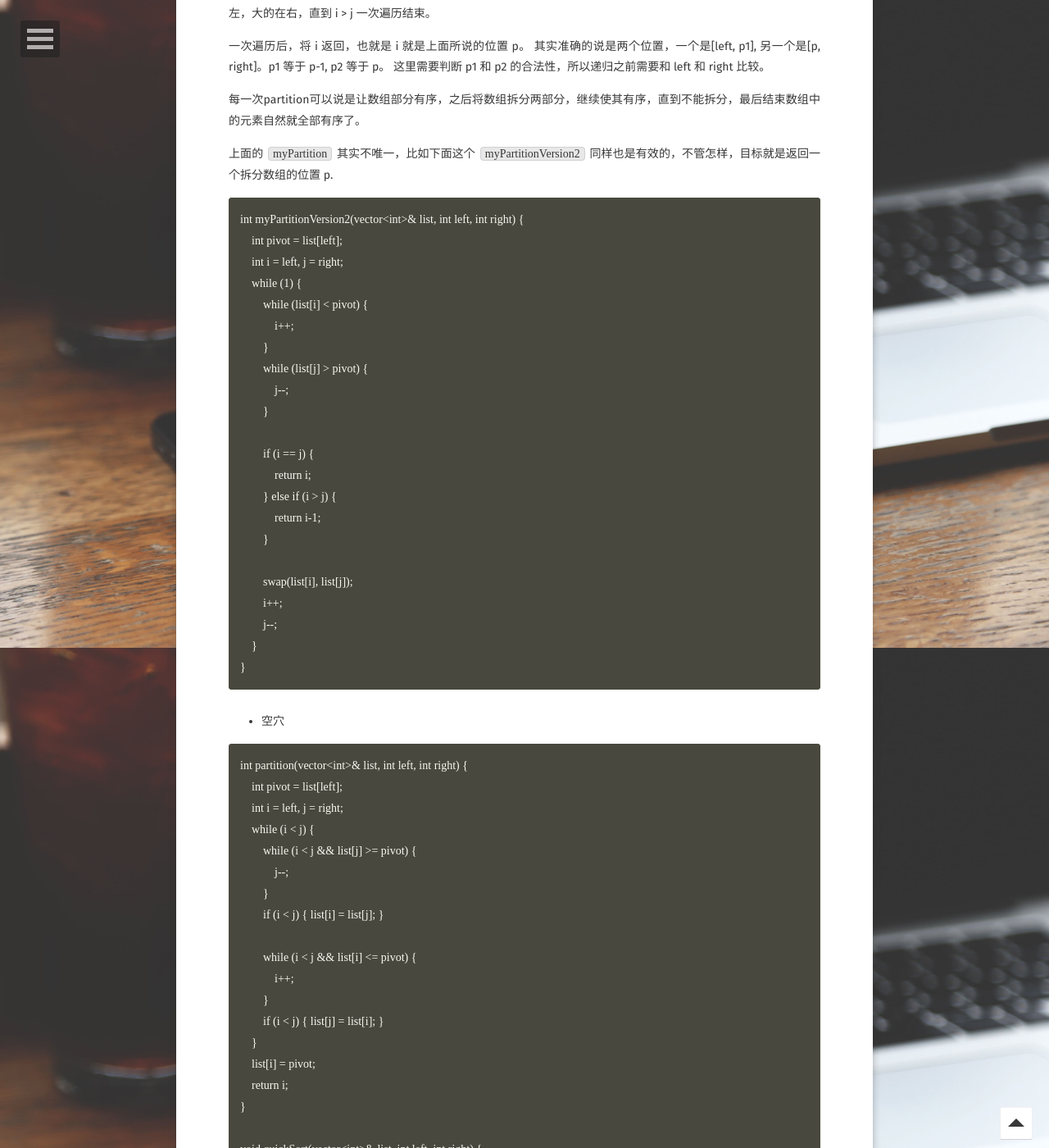
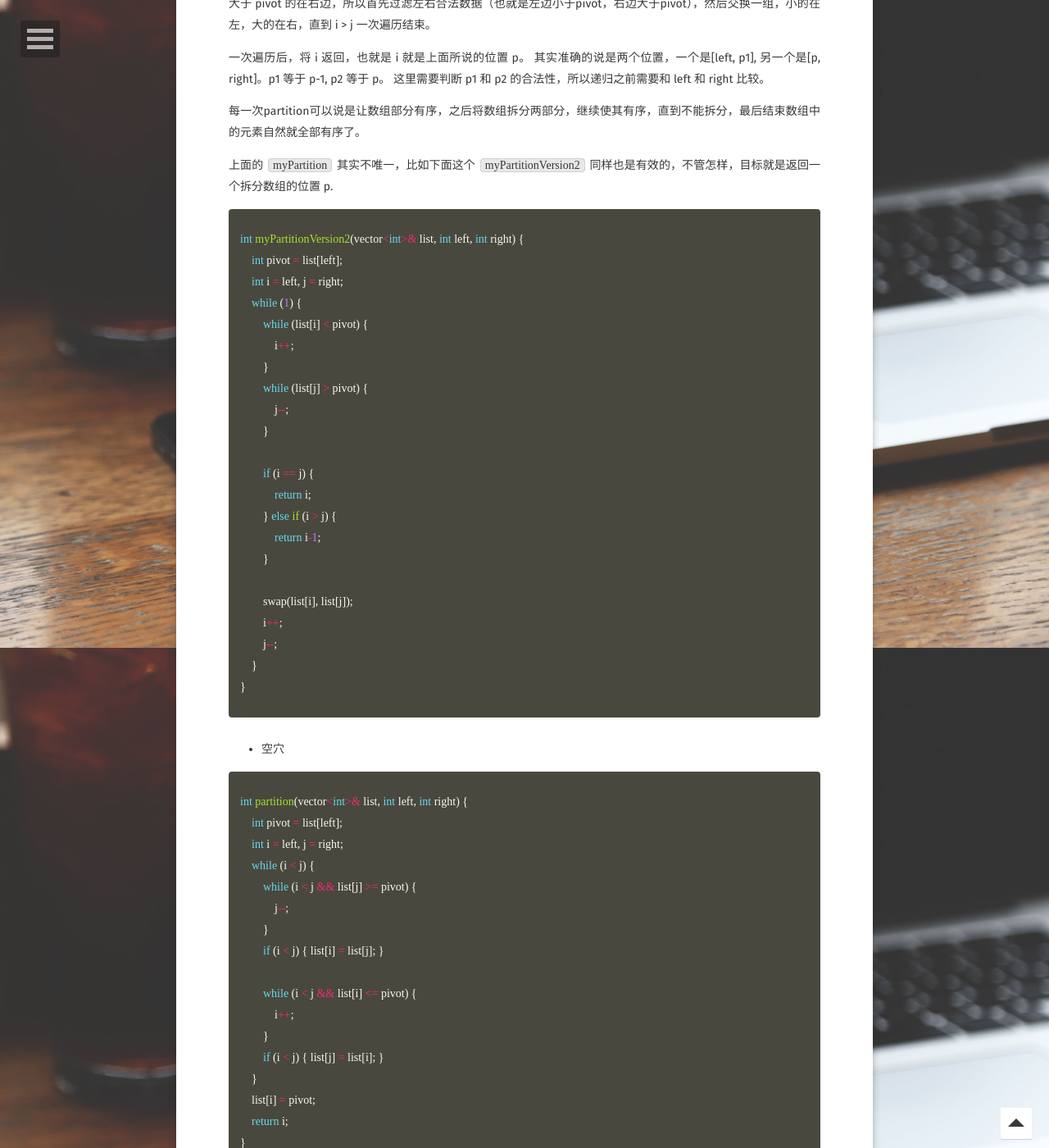
Before and after one commit to longjianjiang/longjianjiang.github.io, a Jekyll site: the page built from _posts/2018-12-07-sort.md, in a window 1280 px wide and 1400 px high, scrolled down 3710 px. Shown: the whole window at 82% size. Built offline with Jekyll 4.4.1, drawn with Linux system fonts in a browser that asks for light colours; some web fonts are replaced; comment, search, counter and statistics services are not loaded; some of the changed text lies outside the part shown.

Commit message:
Update(auto commit)

````diff
--- a/_posts/2018-12-07-sort.md
+++ b/_posts/2018-12-07-sort.md
@@ -27,7 +27,7 @@ comments: true
 
 下面是笔者用C++写的一个归并排序, 合并不新建数组:
 
-```
+{% highlight cpp %}
 void mergeSort(vector<int>& list) {
     if (list.size() <= 1) { return; }
     auto half = list.size() / 2;
@@ -55,7 +55,7 @@ void mergeSort(vector<int>& list) {
     }
 }
 
-```
+{% endhighlight %}
 
 时间复杂度，从逻辑上来看，就如上图所示，我们首先进行拆分n个元素，直到元素个数为1，这个过程类似二分查找。
 
@@ -81,7 +81,7 @@ void mergeSort(vector<int>& list) {
 
 - 直接交换元素
 
-```
+{% highlight cpp %}
 int myPartition(vector<int>& list, int left, int right) {
     int pivot = list[left];
     int i = left, j = right;
@@ -111,7 +111,7 @@ void myQuickSort(vector<int>& list, int left, int right) {
         myQuickSort(list, p, right);
     }
 }
-```
+{% endhighlight %}
 
 选取一个参照数 pivot，一般选第一个。直接交换元素的方法使用头尾指针 i, j，一个原则就是小于 pivot 的在左边，大于 pivot 的在右边，所以首先过滤左右合法数据（也就是左边小于pivot，右边大于pivot），然后交换一组，小的在左，大的在右，直到 i > j 一次遍历结束。
 
@@ -121,7 +121,7 @@ void myQuickSort(vector<int>& list, int left, int right) {
 
 上面的 `myPartition` 其实不唯一，比如下面这个 `myPartitionVersion2` 同样也是有效的，不管怎样，目标就是返回一个拆分数组的位置 p.
 
-```
+{% highlight cpp %}
 int myPartitionVersion2(vector<int>& list, int left, int right) {
     int pivot = list[left];
     int i = left, j = right;
@@ -144,11 +144,11 @@ int myPartitionVersion2(vector<int>& list, int left, int right) {
         j--;
     }
 }
-```
+{% endhighlight %}
 
 - 空穴
 
-```
+{% highlight cpp %}
 int partition(vector<int>& list, int left, int right) {
     int pivot = list[left];
     int i = left, j = right;
@@ -175,7 +175,7 @@ void quickSort(vector<int>& list, int left, int right) {
     quickSort(list, left, p-1);
     quickSort(list, p+1, right);
 }
-```
+{% endhighlight %}
 
 空穴方法首先还是选定一个参照数 pivot = list[left], 左右两个指针 i, j，也就是说我们将数组中第一个元素作为一个参照数，同时将其存放起来了。
 
@@ -191,7 +191,7 @@ void quickSort(vector<int>& list, int left, int right) {
 
 Lomuto 也是一种 partition 的方式。
 
-```
+{% highlight cpp %}
 int partition_lomuto(vector<int>& list, int left, int right) {
     int pivot = list[right];
     int i = left;
@@ -220,7 +220,7 @@ void quickSortVersion4(vector<int>& list, int left, int right) {
     quickSortVersion4(list, left, p);
     quickSortVersion4(list, p+1, right);
 }
-```
+{% endhighlight %}
 
 这种 partition 的方式选取的参照数是最右边的，同时设定一个指针在最左边 i ，然后一个循环 j 从头开始，当循环的位置的数字小于 pivot ，同时 i 不等于 j 的时候交换位置，因为此时 j 所在的数字是小于 pivot 而 i 所在的位置是大于 pivot 的。
 
@@ -238,7 +238,7 @@ void quickSortVersion4(vector<int>& list, int left, int right) {
 
 可以加一个 flag 来判断数组是否为有序的，因为至少会走一趟排序，当没有进行交换元素，说明此时数组就是有序的，接下来的排序就不需要了。
 
-```
+{% highlight cpp %}
 void bubbleSort(vector<int>& list) {
     int count = (int)list.size();
     bool swapped;
@@ -255,7 +255,7 @@ void bubbleSort(vector<int>& list) {
         }
     }
 }
-```
+{% endhighlight %}
 
 两个循环，第一个循环表示的需要比较的趟数，n 个 数 只需要 比较 n-1 趟，因为一个数时并不需要比较了。
 
@@ -267,7 +267,7 @@ void bubbleSort(vector<int>& list) {
 
 选择排序笔者同样是在大学C语言课程中第一次接触到，思路和冒泡排序类似，只是一次遍历将最小的放到最前面，直到数组有序。
 
-```
+{% highlight cpp %}
 void selectionSort(vector<int>& list) {
     for (int i = 0; i < list.size(); ++i) {
         int minIdx = i;
@@ -279,7 +279,7 @@ void selectionSort(vector<int>& list) {
         swap(list[i], list[minIdx]);
     }
 }
-```
+{% endhighlight %}
 
 选择排序的时间复杂度 O(n^2)。
 
@@ -289,7 +289,7 @@ void selectionSort(vector<int>& list) {
 
 将数组分为两部分，[0] [1,n], 默认让数组第一个元素为一组，也是有序的，然后从1开始循环，每次循环，将list[i] 插入到前面有序数组中合适的位置，直到遍历到数组末尾，全部有序。
 
-```
+{% highlight cpp %}
 void insertionSort(vector<int>& list) {
     for (int i = 1; i < list.size(); ++i) {
         int key = list[i];
@@ -301,13 +301,13 @@ void insertionSort(vector<int>& list) {
         list[j+1] = key;
     }
 }
-```
+{% endhighlight %}
 
 # heap sort
 
 堆排序，利用最大堆或者最小堆，首先建堆，假设为最小堆，每次将堆顶元素和数组中 0-n 进行交换，直到最后数组有序。
 
-```
+{% highlight cpp %}
 static bool compare(int num1, int num2) {
     return num1 > num2;
 }
@@ -323,7 +323,7 @@ void heapSort(vector<int>& list) {
         another.pop_back();
     }
 }
-```
+{% endhighlight %}
 
 # 线性排序
 
@@ -343,7 +343,7 @@ bucket: 1 0 0 1 0 0 0 1 1 1 0
 
 我们有bucket后我们只需要遍历 bucke t取 bucket[i] 次 对应的 idx 覆盖原先数组即可使数组有序，参考代码如下:
 
-```
+{% highlight cpp %}
 /**
  list number range should be [0, k].
  */
@@ -359,7 +359,7 @@ void bucketSort(vector<int>& list, int k) {
         }
     }
 }
-```
+{% endhighlight %}
 
 计数排序则和👆所述的这种桶排序很类似，只是多了一步操作，之前 bucket 存储数组中元素出现的次数，而计数排序需要对 bucket 进行多一步的操作，从 bucket 索引为1开始累加 bucket 的元素，还是以之前的例子说明:
 
@@ -375,7 +375,7 @@ add_bucket: 1 1 1 2 2 2 2 3 4 5 5
 
 现在 bucket 中存储的是数组元素次数的累加，其实也是排序后改元素在数组中的索引，所以我们遍历数组根据数组的中值，也就是 bucket 的索引找到累加值，将该索引和数组的值进行更新数组，即可使数组有序，参考代码如下:
 
-```
+{% highlight cpp %}
 /**
  list number range should be [0, k]
  */
@@ -394,7 +394,7 @@ void countingSort(vector<int>& list, int k) {
         list[--bucket[number]] = number;
     }
 }
-```
+{% endhighlight %}
 
 改进版桶排序则使用有限个桶，将数组的元素按范围放到不同的桶中，例如数组为 {11, 12, 1, 2, 21, 22, 41, 42, 31, 32}, 假设我们准备10个桶，每个桶所装元素如下所示:
 
@@ -420,7 +420,7 @@ buckets:
 
 然后遍历所有桶中元素，将其加入到原数组，同时将数组进行部分排序，最后即可使数组有序，参考代码如下:
 
-```
+{% highlight cpp %}
 struct LinkList {
     LinkList *next;
     int value;
@@ -454,7 +454,7 @@ void bucketSort2(vector<int>& list, int k) {
         }
     }
 }
-```
+{% endhighlight %}
 
 ## radix sort
 
@@ -473,7 +473,7 @@ original:       unit's digit sort       ten's digit sort        hundred's digit
 
 下面笔者给出参考代码：
 
-```
+{% highlight cpp %}
 void countingSort(vector<int>& list, int k, int carry) {
     int multiple = (int)pow(10, carry);
     vector<int> tmp(list);
@@ -503,6 +503,6 @@ void radixSort(vector<int>& list) {
         countingSort(list, 9, i);
     }
 }
-```
+{% endhighlight %}
 
 > 需要注意的是 countingSort 中最后赋值到原数组的时候，需要从后往前遍历，这样保持原先数组的相对顺序，否则结果就不正确了。
````
